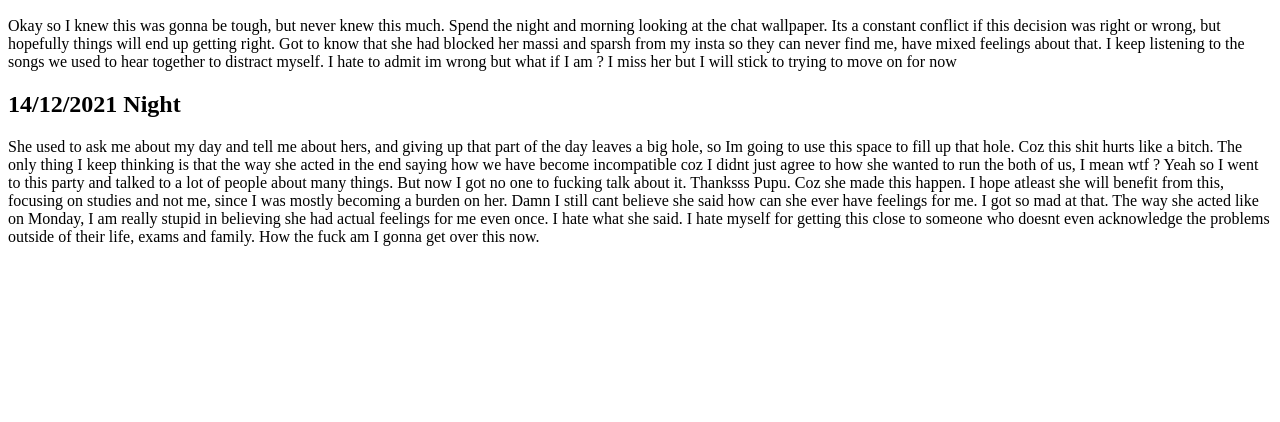
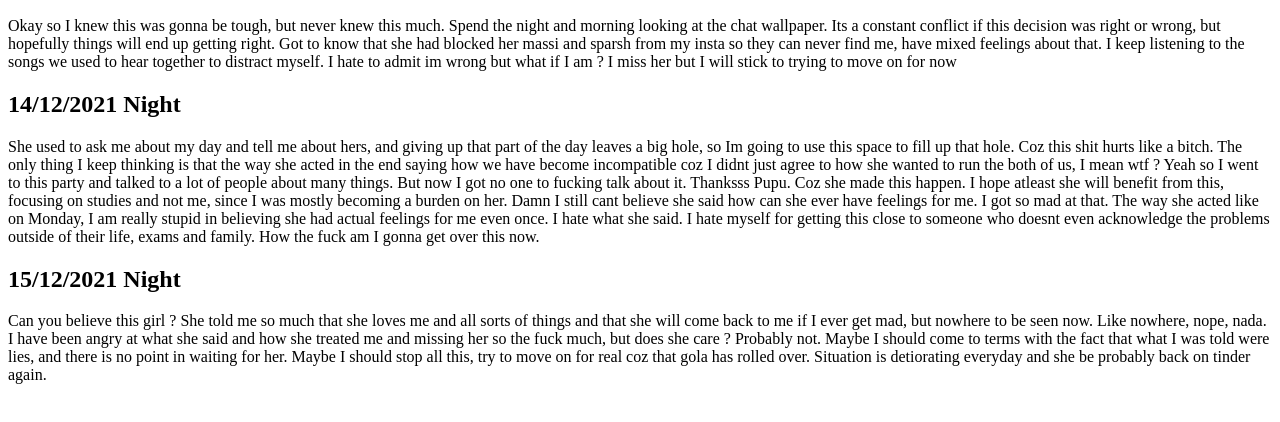
Before and after one commit to PupuJames/PupuJames.github.io, a plain HTML site: page index.html in a window 1280 px wide. Shown: the part 110-532 px from the top of the page. Drawn offline with Linux system fonts and the light colour scheme.

Commit message:
Update index.html

```diff
--- a/index.html
+++ b/index.html
@@ -21,6 +21,11 @@
       since I was mostly becoming a burden on her. Damn I still cant believe she said how can she ever have feelings for me. I got so mad at that.
       The way she acted like on Monday, I am really stupid in believing she had actual feelings for me even once. I hate what she said.
       I hate myself for getting this close to someone who doesnt even acknowledge the problems outside of their life, exams and family. How the fuck am I gonna get over this now. </p>
+   <h2> 15/12/2021 Night </h2>
+   <p> Can you believe this girl ? She told me so much that she loves me and all sorts of things and that she will come back to me if I ever get mad,
+      but nowhere to be seen now. Like nowhere, nope, nada. I have been angry at what she said and how she treated me and missing her so the fuck much,
+      but does she care ? Probably not. Maybe I should come to terms with the fact that what I was told were lies, and there is no point in waiting for her.
+      Maybe I should stop all this, try to move on for real coz that gola has rolled over. Situation is detiorating everyday and she be probably back on tinder again. </p>
     <!-- ignore below -->
     <!-- <canvas id="birthday"></canvas>
     <img src="happy-birthday-brown.gif" alt="dudu" style="width:30em;display:block;margin-left:auto;margin-right:auto;">
```
